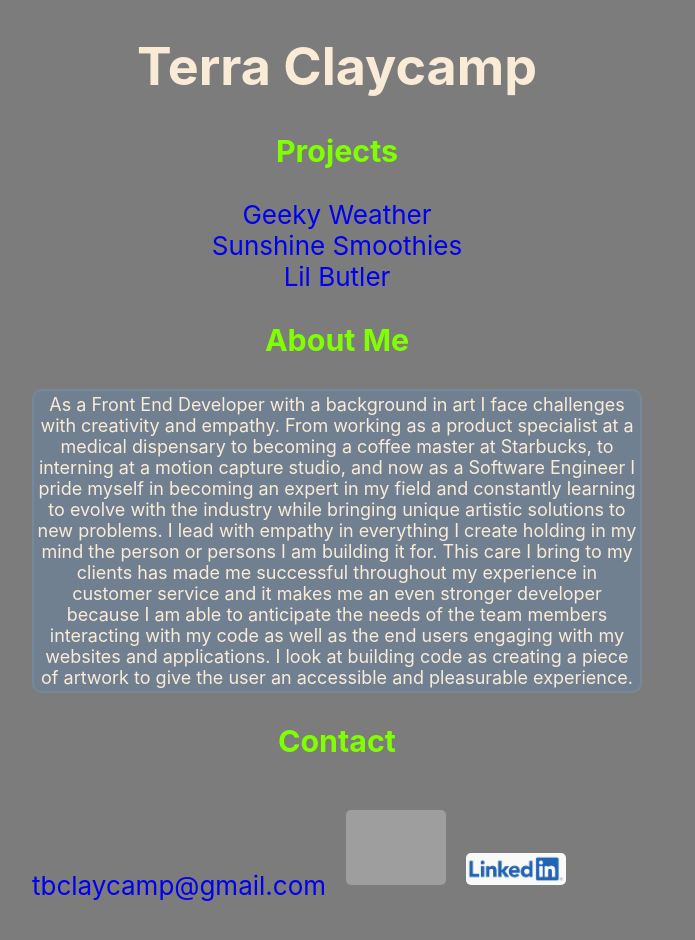
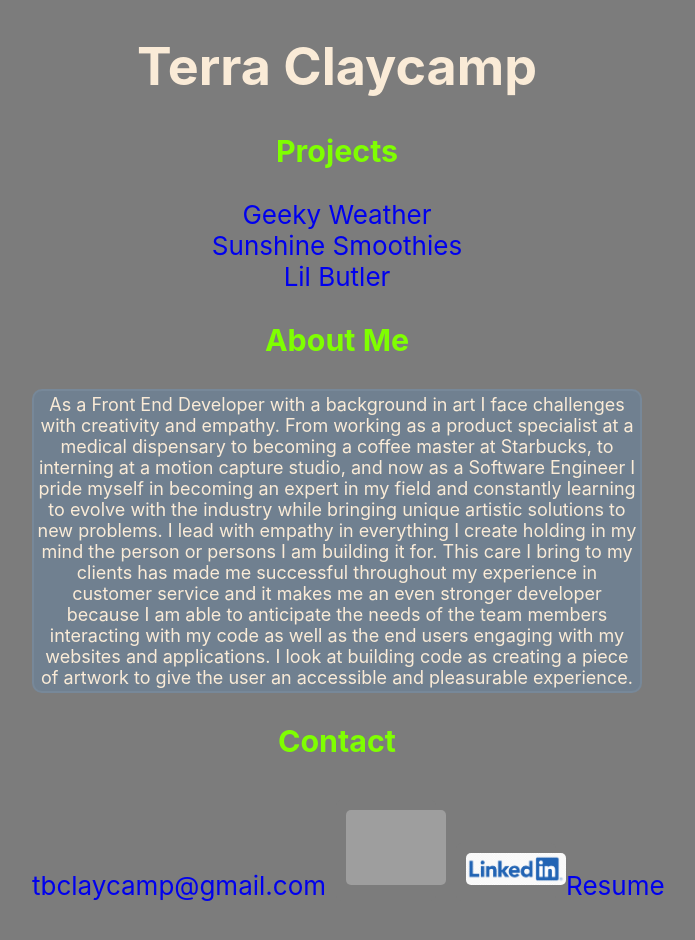
Before and after one commit to invaderZimm77/invaderZimm77.github.io, a React (Create React App) app: page / in a window 1280 px wide. Shown: the top 940 px of the page, without its empty margins (303-998 px from the left). Built offline with nearby package versions, Linux system fonts and the light colour scheme; grey boxes are pictures that could not be loaded.

Commit message:
added resume to foot box

```diff
--- a/package.json
+++ b/package.json
@@ -10,6 +10,7 @@
     "gh-pages": "^3.2.3",
     "react": "^17.0.2",
     "react-dom": "^17.0.2",
+    "react-router-dom": "^5.3.0",
     "react-scripts": "5.0.0",
     "web-vitals": "^2.1.2"
   },
--- a/src/footBox.js
+++ b/src/footBox.js
@@ -12,6 +12,9 @@ export default function FootBox() {
       <a className="smIcons" href="https://www.linkedin.com/in/terraclaycamp/">
         <img src="/hd-linkedinlogo.png" className="smIcons" />
       </a>
+      <a href='/TBClaycampRes.pdf'>
+        Resume
+      </a>
     </div>
   );
 }
```
Also changed, not shown: 2 other files (tests, documents, lock files or other folders).
